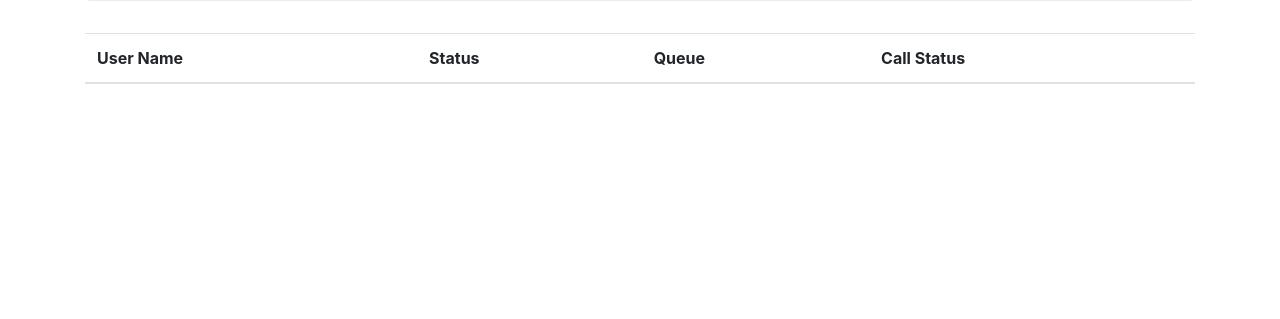
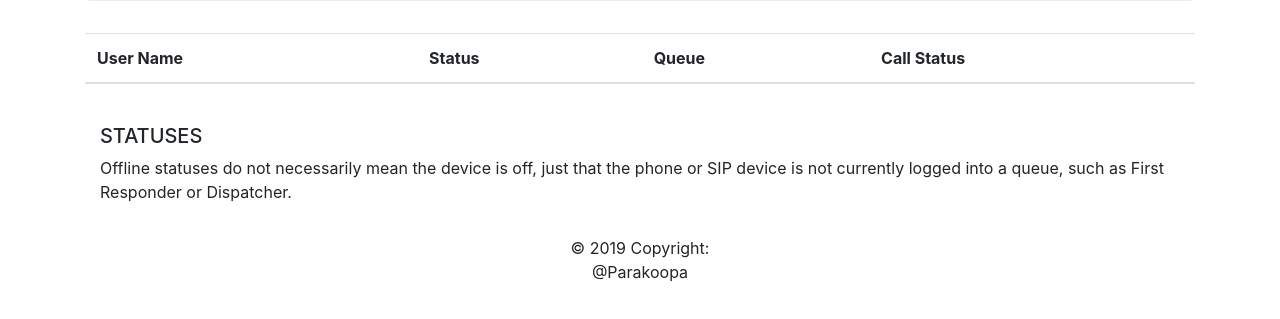
Before and after one commit to Reverendheat/ltiit-asteriskmonitor-nodejs, a website: page index.html in a window 1280 px wide. Shown: the part 183-502 px from the top of the page. Drawn offline with nearby package versions, Linux system fonts and the light colour scheme; no server answers.

Commit message:
Updated footer

```diff
--- a/index.html
+++ b/index.html
@@ -40,6 +40,40 @@ d8'  ,8P"88"  88  88      ,8P                                      88
               <tbody>
               </tbody>
             </table>
+        <!-- Footer -->
+        <footer class="page-footer font-small blue pt-4">
+
+          <!-- Footer Links -->
+          <div class="container-fluid text-center text-md-left">
+
+            <!-- Grid row -->
+            <div class="row">
+
+              <!-- Grid column -->
+              <div class="col-md-12 mt-md-0 mt-3">
+
+                <!-- Content -->
+                <h5 class="text-uppercase">Statuses</h5>
+                <p>Offline statuses do not necessarily mean the device is off, just that the phone or SIP device is not currently logged into a queue, such as First Responder or Dispatcher.</p>
+              </div>
+              <!-- Grid column -->
+
+              <hr class="clearfix w-100 d-md-none pb-3">
+
+            </div>
+            <!-- Grid row -->
+
+          </div>
+          <!-- Footer Links -->
+
+          <!-- Copyright -->
+          <div id="datediv" class="footer-copyright text-center py-3">
+            <p>@Parakoopa</p>
+          </div>
+          <!-- Copyright -->
+
+        </footer>
+        <!-- Footer -->
       </div>
 
     <!-- Optional JavaScript -->
@@ -50,4 +84,5 @@ d8'  ,8P"88"  88  88      ,8P                                      88
     <script src="https://maxcdn.bootstrapcdn.com/bootstrap/4.0.0/js/bootstrap.min.js" integrity="sha384-JZR6Spejh4U02d8jOt6vLEHfe/JQGiRRSQQxSfFWpi1MquVdAyjUar5+76PVCmYl" crossorigin="anonymous"></script>
     <script src="js/index.js"></script>
   </body>
+
 </html>
--- a/public/js/index.js
+++ b/public/js/index.js
@@ -23,6 +23,12 @@ function getCurrentMembers() {
             }
         });
     });
+}
+function setCopyRightDate(){
+    var d = new Date()
+    var n = d.getFullYear()
+    $(`#datediv`).html(`© ${n} Copyright:
+    <p> @Parakoopa</p>`);
 }
 
 $('document').ready(function(){
@@ -131,4 +137,5 @@ $('document').ready(function(){
         }
     })
     getCurrentMembers();
+    setCopyRightDate();
 });
```
